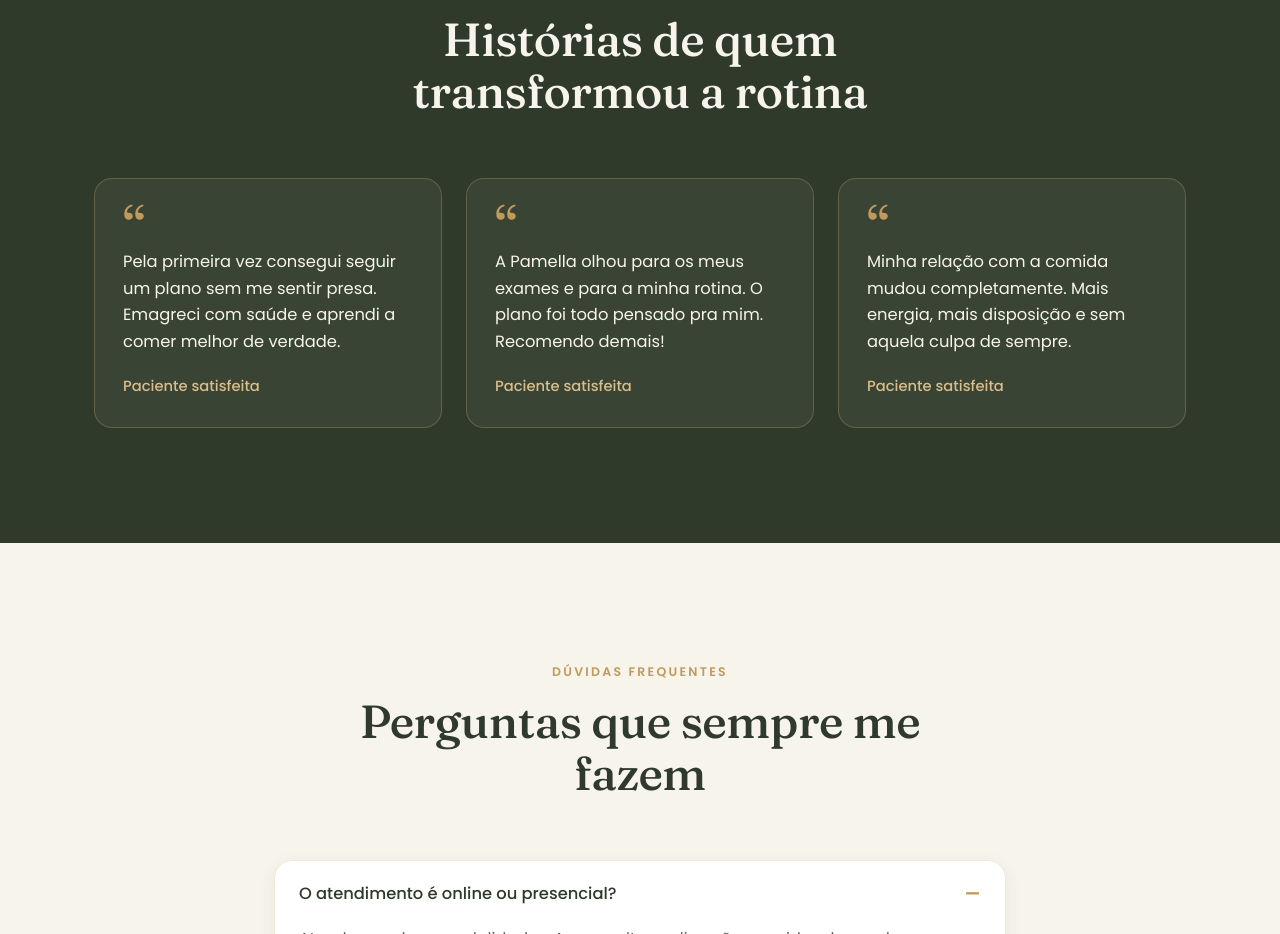
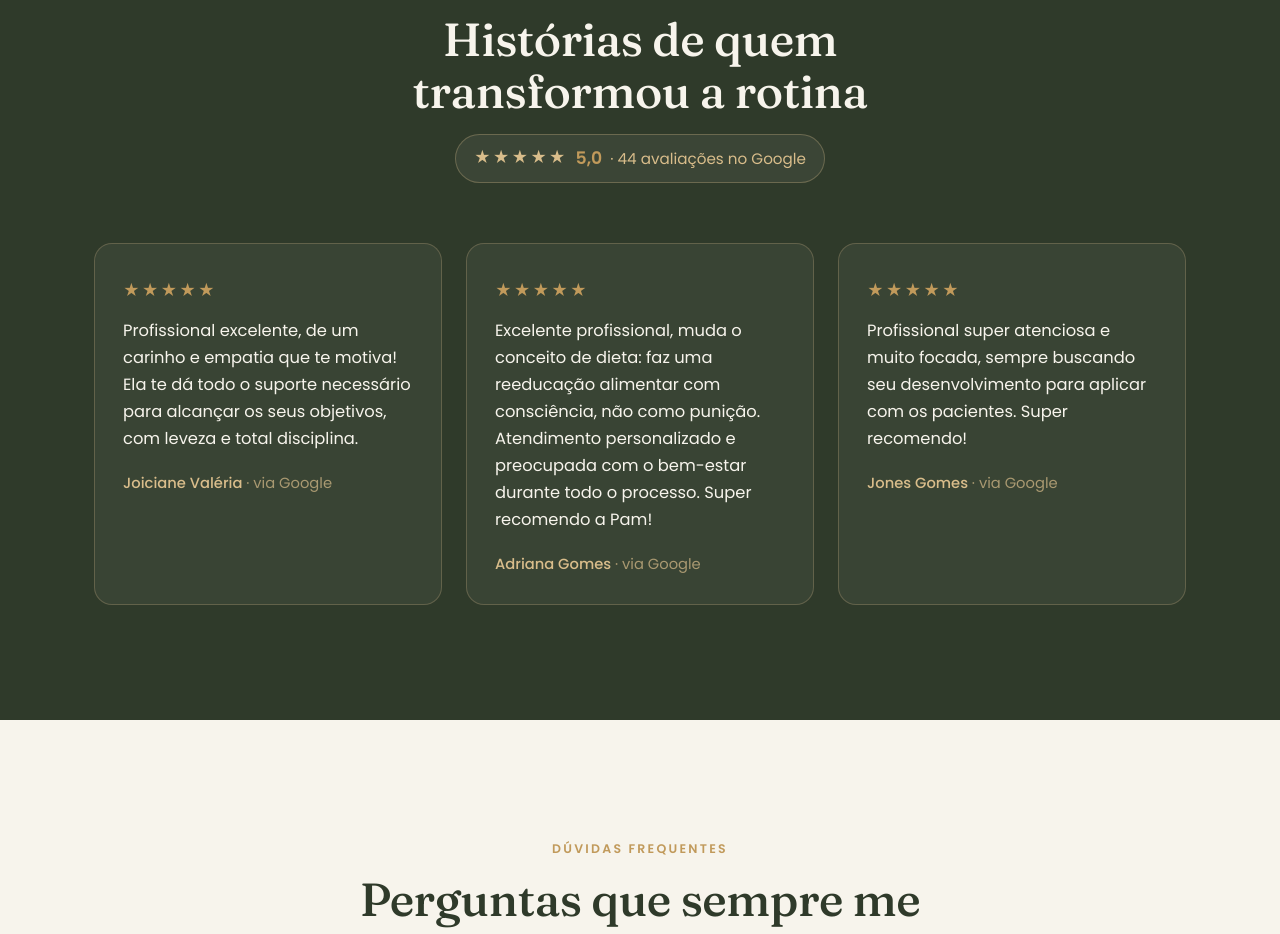
Before and after one commit to trence-adm/Pamella, a React (Vite) app: page / in a window 1280 px wide. Shown: the part 4560-5494 px from the top of the page. Built offline with nearby package versions, Linux system fonts and the light colour scheme.

Commit message:
feat(depoimentos): avaliacoes reais do Google (5,0/44) com estrelas e selo via Google

```diff
--- a/src/components/Testimonials.tsx
+++ b/src/components/Testimonials.tsx
@@ -1,4 +1,12 @@
-import { depoimentos } from '../data/content';
+import { depoimentos, googleAvaliacoes } from '../data/content';
+
+function Estrelas({ n = 5 }: { n?: number }) {
+  return (
+    <span className="stars" aria-label={`${n} de 5 estrelas`}>
+      {'★★★★★'.slice(0, n)}
+    </span>
+  );
+}
 
 export default function Testimonials() {
   return (
@@ -7,14 +15,26 @@ export default function Testimonials() {
         <div className="section__head">
           <span className="eyebrow">Quem já cuidou da saúde comigo</span>
           <h2 className="section__title">Histórias de quem transformou a rotina</h2>
+          <a
+            className="google-rating"
+            href={googleAvaliacoes.url}
+            target="_blank"
+            rel="noopener noreferrer"
+          >
+            <Estrelas n={5} />
+            <strong>{googleAvaliacoes.nota}</strong>
+            <span>· {googleAvaliacoes.total} avaliações no Google</span>
+          </a>
         </div>
 
         <div className="testimonials__grid">
           {depoimentos.map((d, i) => (
             <figure key={i} className="testimonial">
-              <div className="testimonial__quote" aria-hidden="true">“</div>
+              <Estrelas n={5} />
               <blockquote>{d.texto}</blockquote>
-              <figcaption>{d.nome}</figcaption>
+              <figcaption>
+                {d.nome} <span className="testimonial__source">· via Google</span>
+              </figcaption>
             </figure>
           ))}
         </div>
--- a/src/data/content.ts
+++ b/src/data/content.ts
@@ -139,22 +139,29 @@ export const paraQuem = {
   ],
 };
 
+// Resumo das avaliações reais do Google Negócios da Pamella.
+export const googleAvaliacoes = {
+  nota: '5,0',
+  total: 44,
+  url: 'https://maps.app.goo.gl/JLMkXrET61pq7vL8A',
+};
+
 export const depoimentos = [
-  // TODO: substituir por depoimentos reais de pacientes (com autorização).
+  // Avaliações reais do Google Negócios (Nutri Pamella Martins).
   {
-    nome: 'Paciente satisfeita',
+    nome: 'Joiciane Valéria',
     texto:
-      'Pela primeira vez consegui seguir um plano sem me sentir presa. Emagreci com saúde e aprendi a comer melhor de verdade.',
+      'Profissional excelente, de um carinho e empatia que te motiva! Ela te dá todo o suporte necessário para alcançar os seus objetivos, com leveza e total disciplina.',
   },
   {
-    nome: 'Paciente satisfeita',
+    nome: 'Adriana Gomes',
     texto:
-      'A Pamella olhou para os meus exames e para a minha rotina. O plano foi todo pensado pra mim. Recomendo demais!',
+      'Excelente profissional, muda o conceito de dieta: faz uma reeducação alimentar com consciência, não como punição. Atendimento personalizado e preocupada com o bem-estar durante todo o processo. Super recomendo a Pam!',
   },
   {
-    nome: 'Paciente satisfeita',
+    nome: 'Jones Gomes',
     texto:
-      'Minha relação com a comida mudou completamente. Mais energia, mais disposição e sem aquela culpa de sempre.',
+      'Profissional super atenciosa e muito focada, sempre buscando seu desenvolvimento para aplicar com os pacientes. Super recomendo!',
   },
 ];
 
--- a/src/index.css
+++ b/src/index.css
@@ -604,6 +604,51 @@ img {
   font-size: 0.92rem;
 }
 
+.stars {
+  color: var(--gold);
+  letter-spacing: 2px;
+  font-size: 1rem;
+}
+
+.testimonial .stars {
+  display: block;
+  margin-bottom: 14px;
+}
+
+.google-rating {
+  display: inline-flex;
+  align-items: center;
+  gap: 8px;
+  margin-top: 16px;
+  padding: 9px 18px;
+  background: rgba(255, 255, 255, 0.06);
+  border: 1px solid rgba(217, 189, 139, 0.3);
+  border-radius: 999px;
+  color: var(--cream);
+  text-decoration: none;
+  font-size: 0.95rem;
+  transition: background 0.2s ease;
+}
+
+.google-rating:hover {
+  background: rgba(255, 255, 255, 0.12);
+}
+
+.google-rating strong {
+  color: var(--gold);
+  font-size: 1.08rem;
+}
+
+.google-rating span {
+  color: var(--gold-soft);
+}
+
+.testimonial__source {
+  color: var(--gold-soft);
+  opacity: 0.7;
+  font-weight: 400;
+}
+
 /* ---------- FAQ ---------- */
 .faq__inner {
   max-width: 780px;
```
